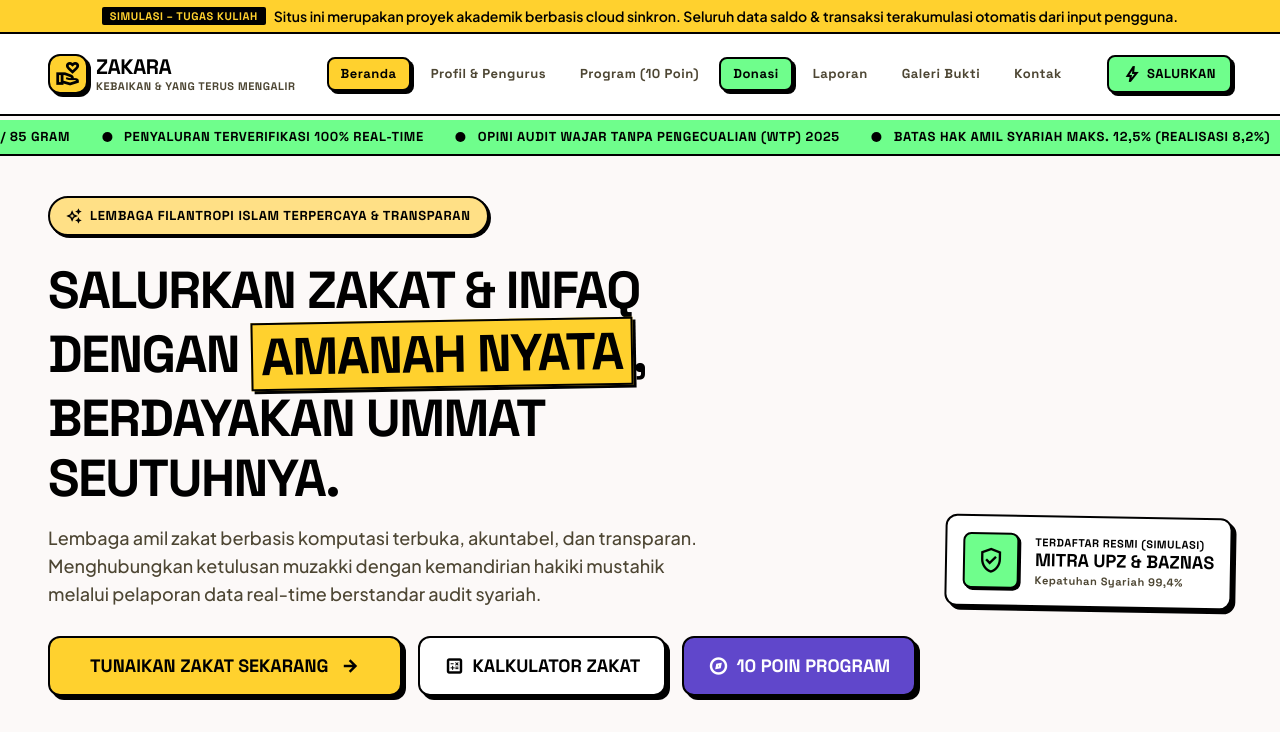
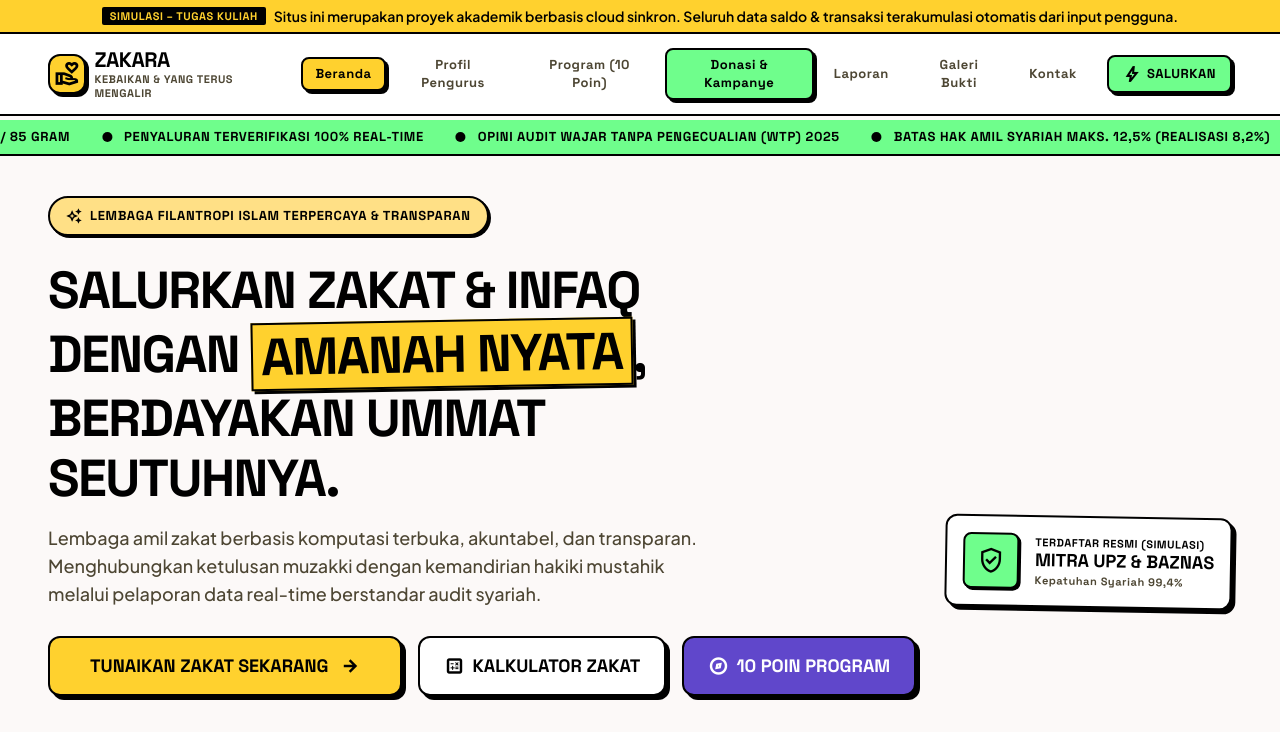
Before and after one commit to raihanaaziis/Web-Amil-Zakat, a plain HTML site: page index.html in a window 1280 px wide. Shown: the top 732 px of the page. Drawn offline with nearby package versions, Linux system fonts and the light colour scheme.

Commit message:
Update index.html

```diff
--- a/index.html
+++ b/index.html
@@ -176,13 +176,13 @@
                         Beranda
                     </button>
                     <button type="button" data-nav="profil-dan-pengurus" onclick="navigateTo('profil-dan-pengurus')" class="nav-link px-3 py-1.5 rounded-lg border-2 border-transparent font-label-md text-label-md text-on-surface-variant hover:text-black hover:border-black hover:bg-surface-container transition-all">
-                        Profil &amp; Pengurus
+                        Profil Pengurus
                     </button>
                     <button type="button" data-nav="program" onclick="navigateTo('program')" class="nav-link px-3 py-1.5 rounded-lg border-2 border-transparent font-label-md text-label-md text-on-surface-variant hover:text-black hover:border-black hover:bg-surface-container transition-all">
                         Program (10 Poin)
                     </button>
                     <button type="button" data-nav="donasi" onclick="navigateTo('donasi')" class="nav-link px-3 py-1.5 rounded-lg border-2 border-black font-label-md text-label-md bg-secondary-container text-black shadow-[3px_3px_0px_#000000] hover:translate-x-[1px] hover:translate-y-[1px] transition-all">
-                        Donasi
+                        Donasi & Kampanye
                     </button>
                     <button type="button" data-nav="laporan" onclick="navigateTo('laporan')" class="nav-link px-3 py-1.5 rounded-lg border-2 border-transparent font-label-md text-label-md text-on-surface-variant hover:text-black hover:border-black hover:bg-surface-container transition-all">
                         Laporan
@@ -211,7 +211,7 @@
             <div id="mobile-nav-drawer" class="hidden xl:hidden bg-surface-container-lowest border-t-2 border-black px-margin-mobile py-4 space-y-2 shadow-[0_8px_0px_#000000]">
                 <div class="grid grid-cols-1 sm:grid-cols-2 gap-2">
                     <button type="button" data-nav="beranda" onclick="navigateTo('beranda')" class="nav-link nav-active text-left px-3.5 py-2.5 rounded-lg border-2 border-black font-label-md text-label-md">Beranda</button>
-                    <button type="button" data-nav="profil-dan-pengurus" onclick="navigateTo('profil-dan-pengurus')" class="nav-link text-left px-3.5 py-2.5 rounded-lg border-2 border-black bg-surface font-label-md text-label-md">Profil &amp; Pengurus</button>
+                    <button type="button" data-nav="profil-pengurus" onclick="navigateTo('profil-pengurus')" class="nav-link text-left px-3.5 py-2.5 rounded-lg border-2 border-black bg-surface font-label-md text-label-md">Profil Pengurus</button>
                     <button type="button" data-nav="program" onclick="navigateTo('program')" class="nav-link text-left px-3.5 py-2.5 rounded-lg border-2 border-black bg-surface font-label-md text-label-md">Program (10 Poin)</button>
                     <button type="button" data-nav="donasi" onclick="navigateTo('donasi')" class="nav-link text-left px-3.5 py-2.5 rounded-lg border-2 border-black bg-secondary-container font-label-md text-label-md">Donasi &amp; Kampanye</button>
                     <button type="button" data-nav="laporan" onclick="navigateTo('laporan')" class="nav-link text-left px-3.5 py-2.5 rounded-lg border-2 border-black bg-surface font-label-md text-label-md">Laporan &amp; Neraca</button>
```
